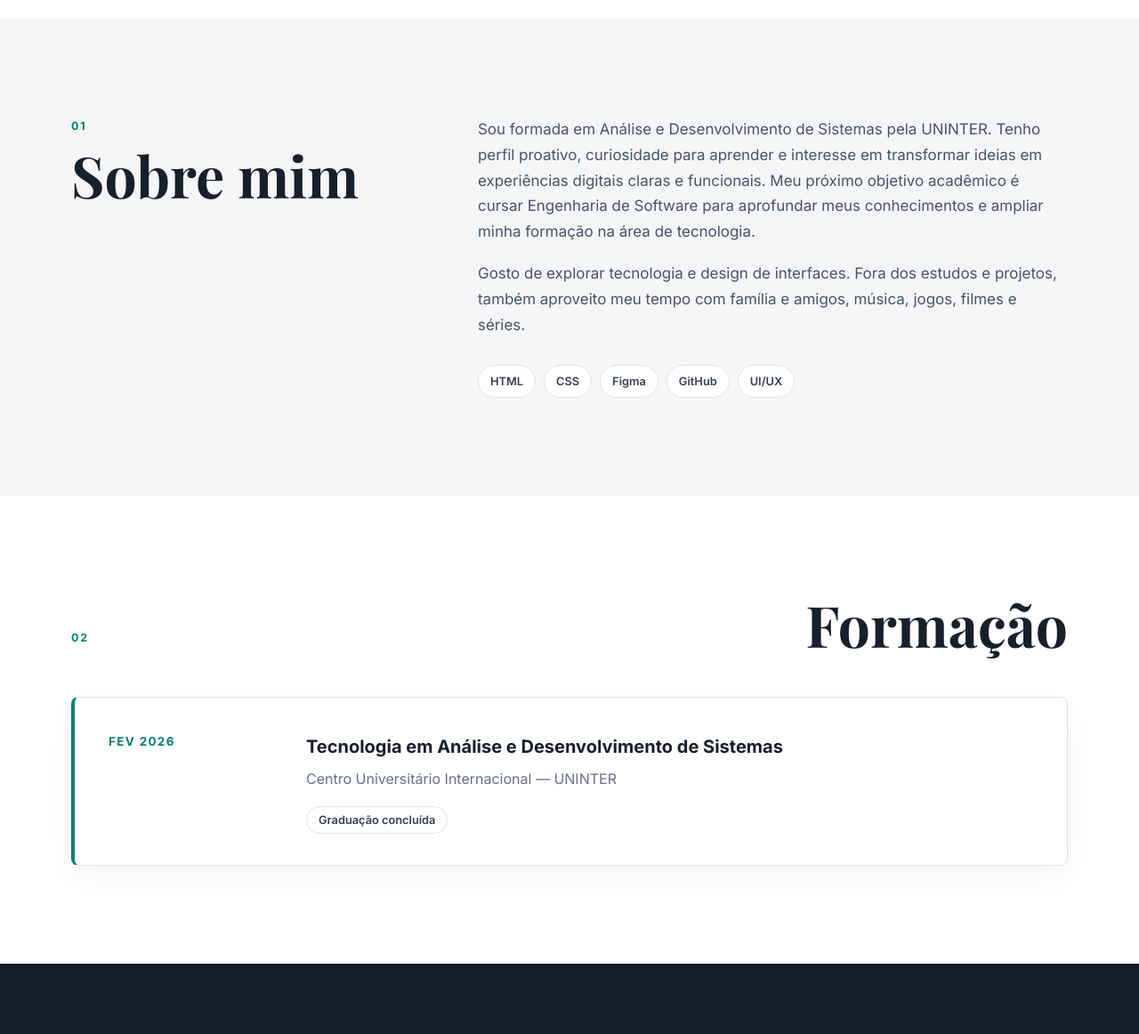
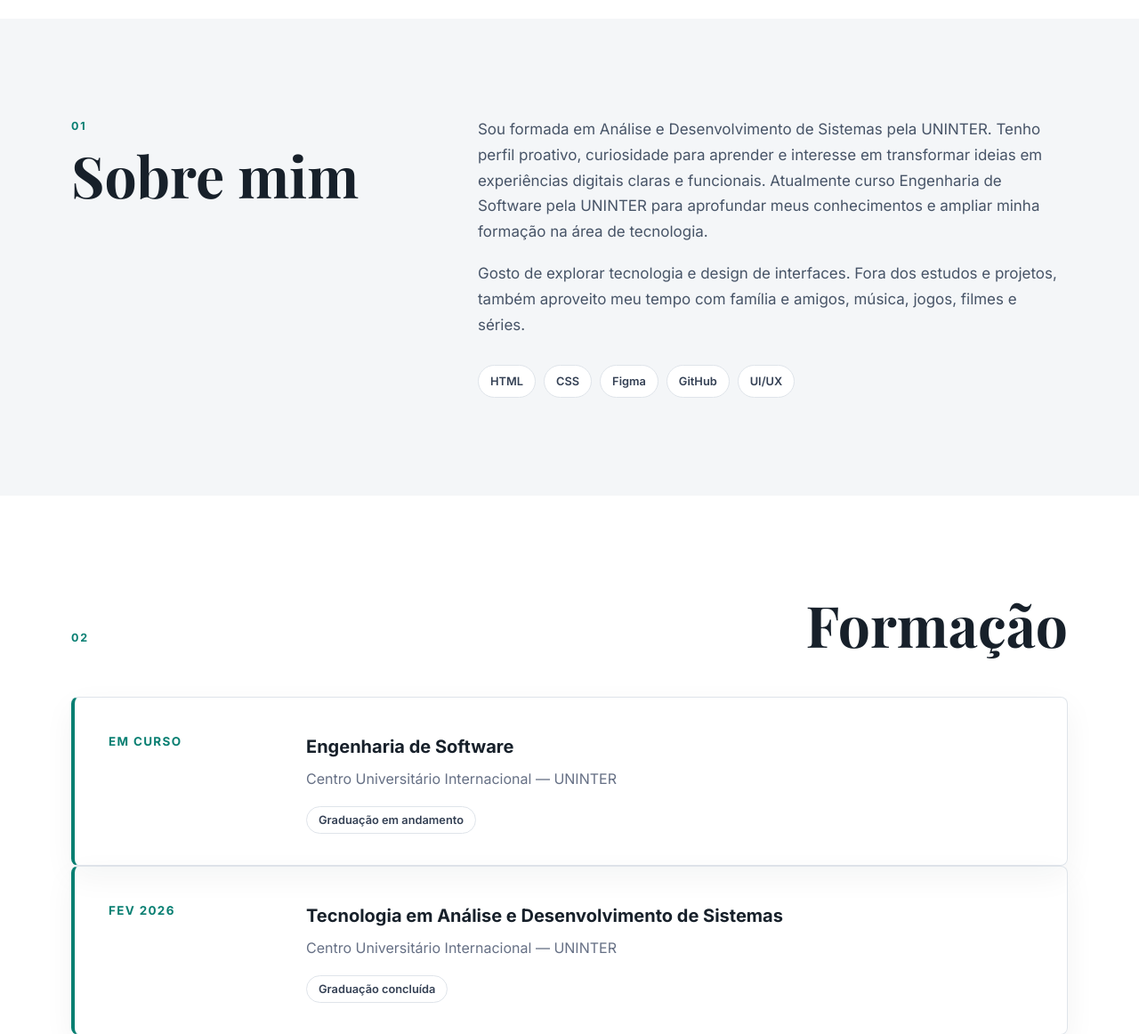
Before and after one commit to raquelzapparolli/meu-site, a plain HTML site: page index.html in a window 1280 px wide. Shown: the part 780-1942 px from the top of the page at 89% size. Drawn offline with nearby package versions, Linux system fonts and the light colour scheme.

Commit message:
docs: informar Engenharia de Software em andamento na UNINTER

```diff
--- a/index.html
+++ b/index.html
@@ -3,7 +3,7 @@
 <head>
   <meta charset="UTF-8">
   <meta name="viewport" content="width=device-width, initial-scale=1.0">
-  <meta name="description" content="Portfólio profissional de Raquel Zapparolli, tecnóloga em Análise e Desenvolvimento de Sistemas.">
+  <meta name="description" content="Portfólio profissional de Raquel Zapparolli, tecnóloga em Análise e Desenvolvimento de Sistemas e estudante de Engenharia de Software pela UNINTER.">
   <title>Raquel Zapparolli | Portfólio</title>
   <link rel="preconnect" href="https://fonts.googleapis.com">
   <link rel="preconnect" href="https://fonts.gstatic.com" crossorigin>
@@ -28,7 +28,7 @@
       <div class="hero-content">
         <span class="eyebrow">PORTFÓLIO PROFISSIONAL</span>
         <h1>Raquel<br><span>Zapparolli</span></h1>
-        <p class="hero-role">Tecnóloga em Análise e Desenvolvimento de Sistemas</p>
+        <p class="hero-role">Tecnóloga em Análise e Desenvolvimento de Sistemas<br>Estudante de Engenharia de Software pela UNINTER</p>
         <p class="hero-text">Interesse em tecnologia, desenvolvimento e criação de soluções digitais funcionais e bem organizadas.</p>
         <div class="hero-actions">
           <a class="button primary" href="#projetos">Ver projeto</a>
@@ -53,7 +53,7 @@
           <h2>Sobre mim</h2>
         </div>
         <div class="section-copy">
-          <p>Sou formada em Análise e Desenvolvimento de Sistemas pela UNINTER. Tenho perfil proativo, curiosidade para aprender e interesse em transformar ideias em experiências digitais claras e funcionais. Meu próximo objetivo acadêmico é cursar Engenharia de Software para aprofundar meus conhecimentos e ampliar minha formação na área de tecnologia.</p>
+          <p>Sou formada em Análise e Desenvolvimento de Sistemas pela UNINTER. Tenho perfil proativo, curiosidade para aprender e interesse em transformar ideias em experiências digitais claras e funcionais. Atualmente curso Engenharia de Software pela UNINTER para aprofundar meus conhecimentos e ampliar minha formação na área de tecnologia.</p>
           <p>Gosto de explorar tecnologia e design de interfaces. Fora dos estudos e projetos, também aproveito meu tempo com família e amigos, música, jogos, filmes e séries.</p>
           <div class="skills" aria-label="Conhecimentos">
             <span>HTML</span>
@@ -71,6 +71,14 @@
         <span class="section-number">02</span>
         <h2>Formação</h2>
       </div>
+      <article class="education-card">
+        <div class="education-year">EM CURSO</div>
+        <div>
+          <h3>Engenharia de Software</h3>
+          <p>Centro Universitário Internacional — UNINTER</p>
+          <span class="tag">Graduação em andamento</span>
+        </div>
+      </article>
       <article class="education-card">
         <div class="education-year">FEV 2026</div>
         <div>
```
